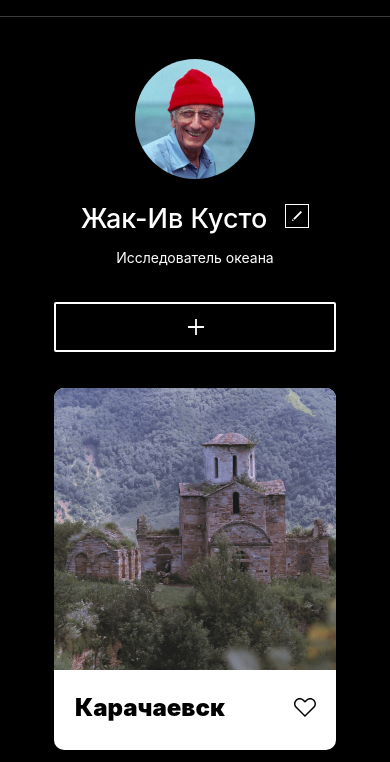
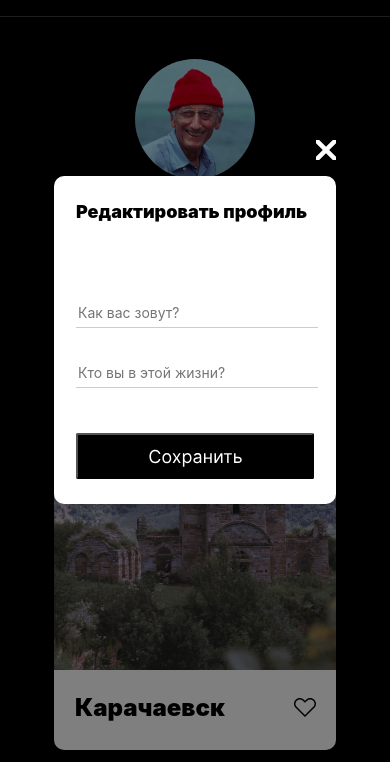
Before and after one commit to oleg-djuro/mesto, a plain HTML site: page index.html in a window 390 px wide. Shown: the part 82-844 px from the top of the page. Drawn offline with Linux system fonts and the light colour scheme; a web font is replaced by a local one.

Commit message:
feat: задать все стили для блока popup, дополнить разметку блока popup, добавить стили popup в index.css

```diff
--- /dev/null
+++ b/blocks/popup/__button-close/popup__button-close.css
@@ -0,0 +1,28 @@
+.popup__button-close {
+  width: 32px;
+  height: 32px;
+  position: absolute;
+  top: -40px;
+  right: -40px;
+  background-image: url(../../../images/button_popup_close.svg);
+  background-repeat: no-repeat;
+  background-position: center;
+  background-color: transparent;
+  box-sizing: border-box;
+  border: none;
+  cursor: pointer;
+  transition: opacity 0.1s ease-in-out;
+}
+
+.popup__button-close:hover {
+  opacity: 0.6;
+}
+
+@media screen and (max-width: 600px) {
+  .popup__button-close {
+    width: 20px;
+    height: 20px;
+    top: -36px;
+    right: 0;
+  }
+}
--- /dev/null
+++ b/blocks/popup/__button-submit/popup__button-submit.css
@@ -0,0 +1,31 @@
+.popup__button-submit {
+  width: 358px;
+  height: 50px;
+  margin: 0 auto;
+  margin-top: 48px;
+  background-image: url(../../../images/button_popup_submit.svg);
+  background-repeat: no-repeat;
+  background-position: center;
+  background-color: transparent;
+  /*background-color: rgba(0, 0, 0, 1);
+  font-style: normal;
+  font-weight: 400;
+  font-size: 14px;
+  line-height: 17px;
+  text-align: center;*/
+  border-radius: 2px;
+  cursor: pointer;
+  transition: opacity 0.1s ease-in-out;
+}
+
+.popup__button-submit:hover {
+  opacity: 0.8;
+}
+
+@media screen and (max-width: 600px) {
+  .popup__button-submit {
+    width: 238px;
+    height: 46px;
+    margin-top: 45px;
+  }
+}
--- /dev/null
+++ b/blocks/popup/__container/popup__container.css
@@ -0,0 +1,19 @@
+.popup__container {
+  width: 430px;
+  min-height: 330px;
+  margin: auto;
+  padding: 34px 36px 37px;
+  position: relative;
+  background-color: rgba(255, 255, 255, 1);
+  box-shadow: 0px 0px 25px rgba(0, 0, 0, 0.15);
+  box-sizing: border-box;
+  border-radius: 10px;
+}
+
+@media screen and (max-width: 600px) {
+  .popup__container {
+    width: 282px;
+    min-height: 320px;
+    padding: 25px 22px;
+  }
+}
--- /dev/null
+++ b/blocks/popup/__form/popup__form.css
@@ -0,0 +1,9 @@
+.popup__form {
+  max-width: 358px;
+  margin: 0;
+  padding: 0;
+  display: flex;
+  flex-direction: column;
+  justify-content: center;
+  border-style: none;
+}
--- /dev/null
+++ b/blocks/popup/__input/popup__input.css
@@ -0,0 +1,22 @@
+.popup__input {
+  width: 358px;
+  height: 27px;
+  margin-bottom: 30px;
+  border: none;
+  border-bottom: 1px solid rgba(0, 0, 0, 0.2);
+  outline: none;
+  font-style: normal;
+  font-weight: 400;
+  font-size: 14px;
+  line-height: 17px;
+}
+
+.popup__input:nth-child(2) {
+  margin-bottom: 0;
+}
+
+@media screen and (max-width: 600px) {
+  .popup__input {
+    width: 238px;
+  }
+}
--- /dev/null
+++ b/blocks/popup/__title/popup__title.css
@@ -0,0 +1,20 @@
+.popup__title {
+  max-width: 330px;
+  min-height: 23px;
+  margin: 0;
+  margin-bottom: 54px;
+  font-style: normal;
+  font-weight: 900;
+  font-size: 24px;
+  line-height: 29px;
+}
+
+@media screen and (max-width: 600px) {
+  .popup__title {
+    width: 238px;
+    min-height: 22px;
+    margin-bottom: 75px;
+    font-size: 18px;
+    line-height: 22px;
+  }
+}
--- /dev/null
+++ b/blocks/popup/popup.css
@@ -0,0 +1,12 @@
+.popup {
+  top: 0;
+  left: 0;
+  position: fixed;
+  width: 100%;
+  height: 100%;
+  background-color: rgba(0, 0, 0, 0.5);
+  display: flex;
+  justify-content: center;
+  align-items: center;
+  /*visibility: hidden;*/
+}
--- a/index.html
+++ b/index.html
@@ -27,11 +27,11 @@
         <div class="profile__info">
           <div class="profile__name-container">
             <h1 class="profile__name">Жак-Ив Кусто</h1>
-            <button class="profile__button profile__button_name-edit" type="button"></button>
+            <button class="profile__button profile__button_name-edit" type="button" aria-label="Редактировать профиль"></button>
           </div>
           <p class="profile__occupancy">Исследователь океана</p>
         </div>
-        <button class="profile__button profile__button_add" type="button"></button>
+        <button class="profile__button profile__button_add" type="button" aria-label="Добавить что-то"></button>
       </section>
 <!--ELEMENTS-->
       <section class="elements">
@@ -40,42 +40,42 @@
             <img class="elements__photo" src="images/elements/elements__item-1.jpg" alt="фото Карачаевска">
             <div class="elements__item-details">
               <h2 class="elements__item-name">Карачаевск</h2>
-              <button class="elements__button-like" type="button" aria-label="Лайк"></button>
+              <button class="elements__button-like" type="button" aria-label="Поставить лайк"></button>
             </div>
           </li>
           <li class="elements__item">
             <img class="elements__photo" src="images/elements/elements__item-2.jpg" alt="фото горы Эльбрус">
             <div class="elements__item-details">
               <h2 class="elements__item-name">Гора Эльбрус</h2>
-              <button class="elements__button-like" type="button" aria-label="Лайк"></button>
+              <button class="elements__button-like" type="button" aria-label="Поставить лайк"></button>
             </div>
           </li>
           <li class="elements__item">
             <img class="elements__photo" src="images/elements/elements__item-3.jpg" alt="фото гор Домбай">
             <div class="elements__item-details">
               <h2 class="elements__item-name">Домбай</h2>
-              <button class="elements__button-like" type="button" aria-label="Лайк"></button>
+              <button class="elements__button-like" type="button" aria-label="Поставить лайк"></button>
             </div>
           </li>
           <li class="elements__item">
             <img class="elements__photo" src="images/elements/elements__item-4.jpg" alt="фото горы Эльбрус">
             <div class="elements__item-details">
               <h2 class="elements__item-name">Гора Эльбрус</h2>
-              <button class="elements__button-like" type="button" aria-label="Лайк"></button>
+              <button class="elements__button-like" type="button" aria-label="Поставить лайк"></button>
             </div>
           </li>
           <li class="elements__item">
             <img class="elements__photo" src="images/elements/elements__item-5.jpg" alt="фото гор Домбай">
             <div class="elements__item-details">
               <h2 class="elements__item-name">Домбай</h2>
-              <button class="elements__button-like" type="button" aria-label="Лайк"></button>
+              <button class="elements__button-like" type="button" aria-label="Поставить лайк"></button>
             </div>
           </li>
           <li class="elements__item">
             <img class="elements__photo" src="images/elements/elements__item-6.jpg" alt="фото Карачаево-Черкессии">
             <div class="elements__item-details">
               <h2 class="elements__item-name">Карачаево-Черкессия</h2>
-              <button class="elements__button-like" type="button" aria-label="Лайк"></button>
+              <button class="elements__button-like" type="button" aria-label="Поставить лайк"></button>
             </div>
           </li>
         </ul>
@@ -85,7 +85,20 @@
     <footer class="footer">
       <p class="footer__copyright">© 2022 Олег Джуро</p>
     </footer>
+<!--POPUP-->
+    <section class="popup">
+      <div class="popup__container">
+        <button class="popup__button-close" type="button" aria-label="Закрыть всплывающее окно"></button>
+        <h2 class="popup__title">Редактировать профиль</h2>
+        <form name="profile-info" class="popup__form">
+          <input type="text" name="profile-name" placeholder="Как вас зовут?" class="popup__input" id="popup-input-name">
+          <input type="text" name="profile-description" placeholder="Кто вы в этой жизни?" class="popup__input" id="popup-input-description">
+          <button type="submit" class="popup__button-submit"></button>
+        </form>
+      </div>
+    </section>
   </div>
-  <script></script>
+<!--SCRIPT-->
+  <script src="scripts/index.js"></script>
 </body>
 </html>
--- a/pages/index.css
+++ b/pages/index.css
@@ -31,3 +31,12 @@
 
 @import url(../blocks/footer/footer.css);
 @import url(../blocks/footer/__copyright/footer__copyright.css);
+
+@import url(../blocks/popup/popup.css);
+@import url(../blocks/popup/__container/popup__container.css);
+@import url(../blocks/popup/__button/profile__button.css);
+@import url(../blocks/popup/__button-close/popup__button-close.css);
+@import url(../blocks/popup/__title/popup__title.css);
+@import url(../blocks/popup/__form/popup__form.css);
+@import url(../blocks/popup/__input/popup__input.css);
+@import url(../blocks/popup/__button-submit/popup__button-submit.css);
```
Also changed, not shown: images/button_popup_close.svg (added), images/button_popup_submit.svg (added), scripts/index.js (added).
